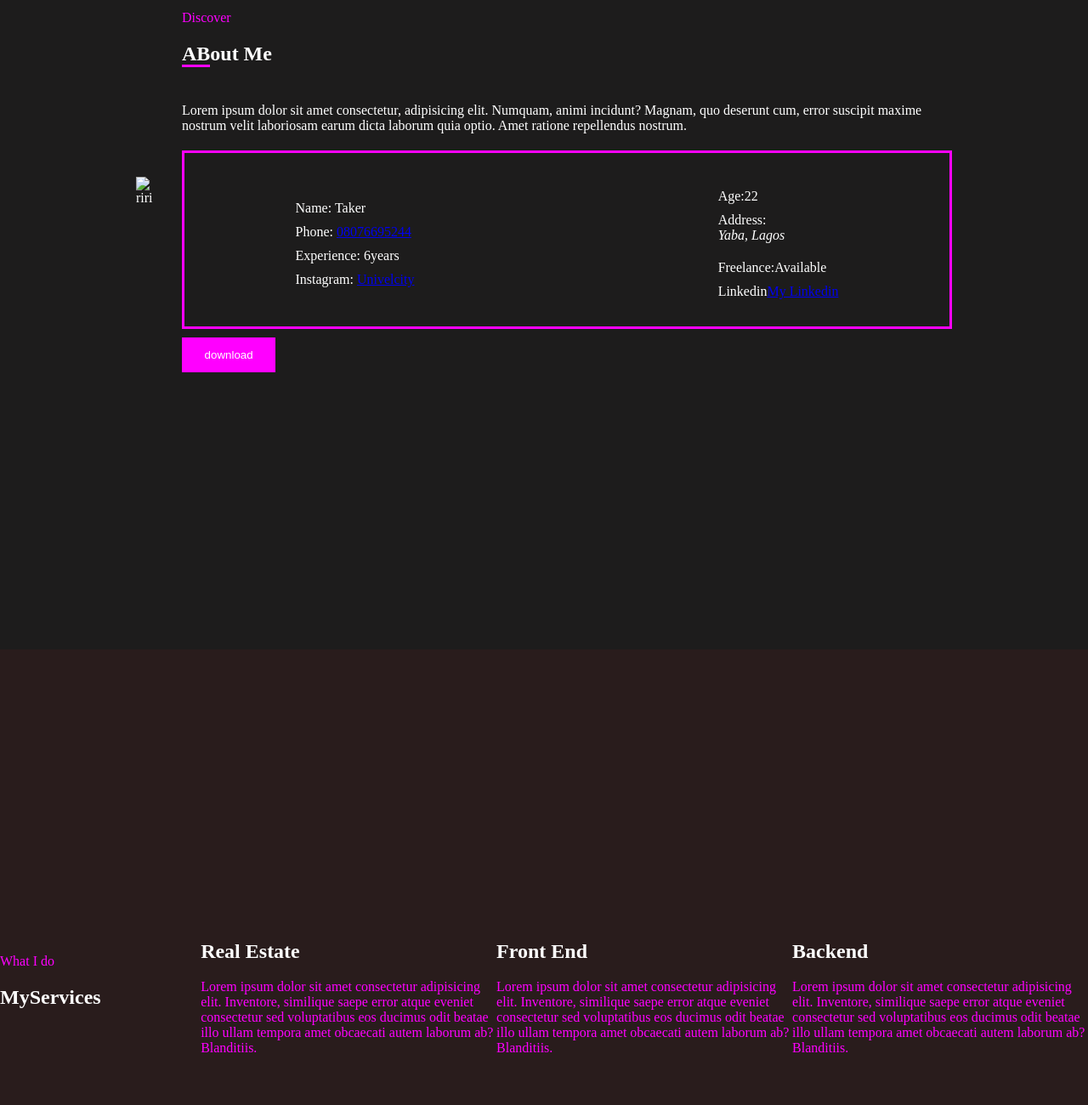
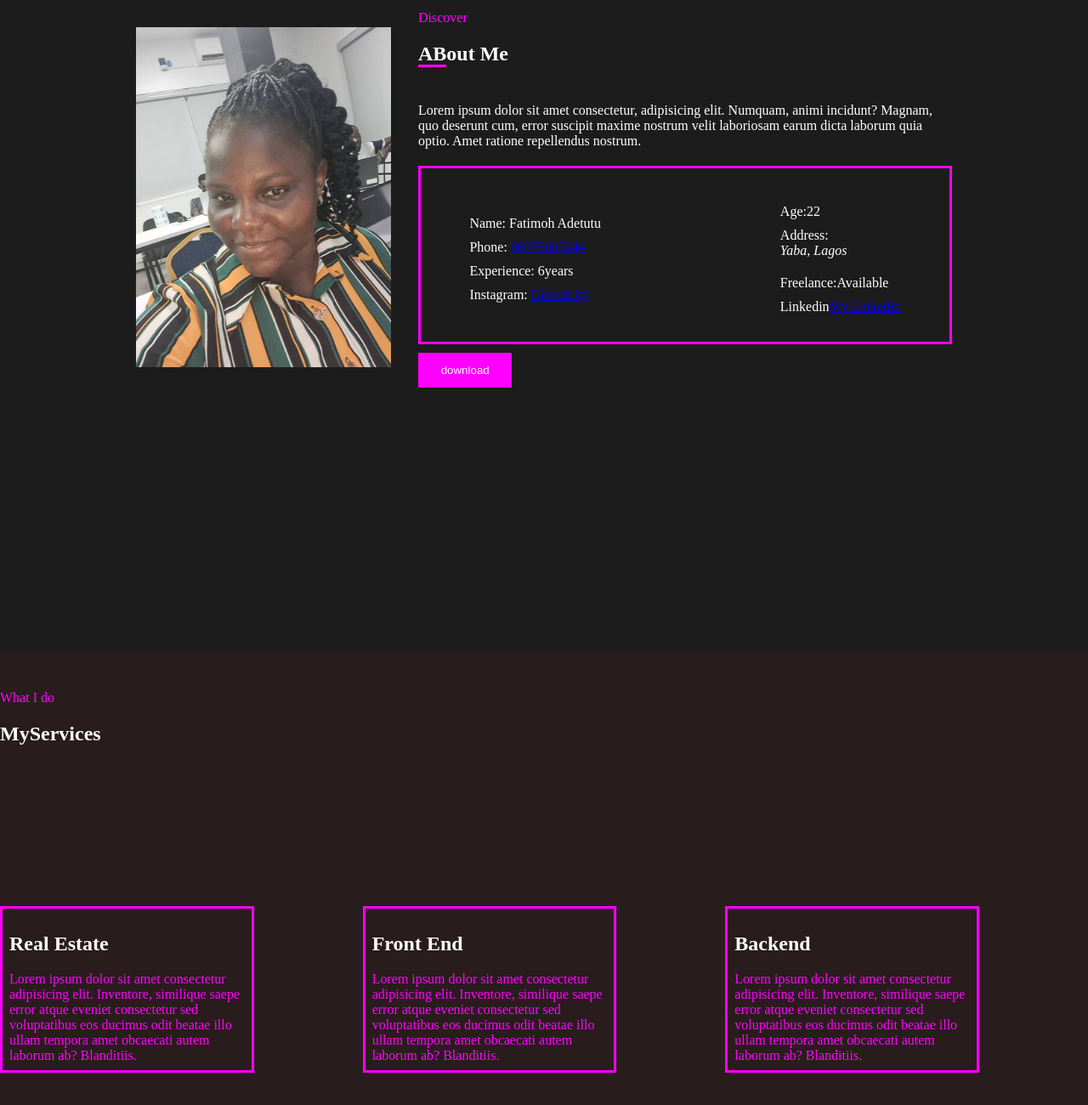
Before and after one commit to AdetutuFatimoh/wk6, a website: page index.html in a window 1280 px wide. Shown: the part 836-2136 px from the top of the page at 85% size. Drawn offline with Linux system fonts and the light colour scheme.

Commit message:
feat:update

```diff
--- a/index.html
+++ b/index.html
@@ -4,13 +4,14 @@
     <meta charset="UTF-8">
     <meta http-equiv="X-UA-Compatible" content="IE=edge">
     <meta name="viewport" content="width=device-width, initial-scale=1.0">
-    <title>Document</title>
+    <title>portfolio</title>
     <link rel="stylesheet" href="./style.css">
+    <link rel="shortcut icon" href="./img.jpg" type="image/x-icon">
 </head>
 <body>
     <main>
         <div class="main1">
-            <p>A<span>detutu</span></p>
+            <p>P<span>ORTFOLIO</span></p>
             <nav>
                 <ul>
                     <li><a href="#">home</a></li>
@@ -23,7 +24,7 @@
             </nav>
         </div>
         <div class="main2">
-            <img src="./face.jpg" alt="lady's face">
+            <img src="./IMG-20230531-WA0005.jpg" alt="My face">
             <h2>Lady's face</h2>
             <p>A Freelancer and Fullstack</p>
 
@@ -33,7 +34,7 @@
     <section class="sect1">
         <div class="part1">
             <div>
-                <img src="./face.jpg" alt="riri">
+                <img src="./IMG-20230531-WA0005.jpg" alt="MY FACE">
             </div>
             <div>
                 <p>Discover</p>
@@ -43,7 +44,7 @@
                 </p>
                 <aside>
                     <div>
-                        <p><span>Name:  </span>Taker</p>
+                        <p><span>Name:  </span>Fatimoh Adetutu</p>
                         <p><span>Phone: </span><a href="tel:
                         +234789657234">08076695244</a></p>
                         <p><span>Experience:  </span>6years</p>
@@ -70,7 +71,11 @@
 
         <div class="part3">
             <h2>Real Estate</h2>
-            <p>Lorem ipsum dolor sit amet consectetur adipisicing elit. Inventore, similique saepe error atque eveniet consectetur sed voluptatibus eos ducimus odit beatae illo ullam tempora amet obcaecati autem laborum ab? Blanditiis.</p>
+            <p>Lorem ipsum dolor sit amet consectetur adipisicing elit.
+                Inventore, similique saepe error atque
+                 eveniet consectetur sed voluptatibus eos
+                 ducimus odit beatae illo ullam tempora amet
+                 obcaecati autem laborum ab? Blanditiis.</p>
         </div>
 
         <div class="part4">
--- a/style.css
+++ b/style.css
@@ -216,9 +216,32 @@ color: var(--text-color2);
     padding: 3em 0;
     margin: auto;
     gap: 2em;
+    position: absolute;
+    left: 10fr;
+    bottom: 10fr;
   }
   div{
     margin: auto;
   }
-
+  .part3{
+    padding: 0.5em 0.5em;
+    border: 3px solid var(--text-color2);
+    width: 40%;
+    length: 40%;
+    margin-right: 10%;
+  }
+  .part4{
+    padding: 0.5em 0.5em;
+    border: 3px solid var(--text-color2);
+    width: 40%;
+    length: 40%;
+    margin-right: 10%;
+  }
+  .part5{
+    padding: 0.5em 0.5em;
+    border: 3px solid var(--text-color2);
+    width: 40%;
+    margin-right: 10%;
+    length: 40%;
+  }
 }
--- a/styles/input.css
+++ b/styles/input.css
@@ -1,3 +1,7 @@
 @tailwind base;
 @tailwind components;
 @tailwind utilities;
+
+/* .image{
+    background-image: url(../img.jpg);
+} */
```
Also changed, not shown: IMG-20230531-WA0005.jpg (added), dist/output.css, dist/tuesday.html, 2 other files.
